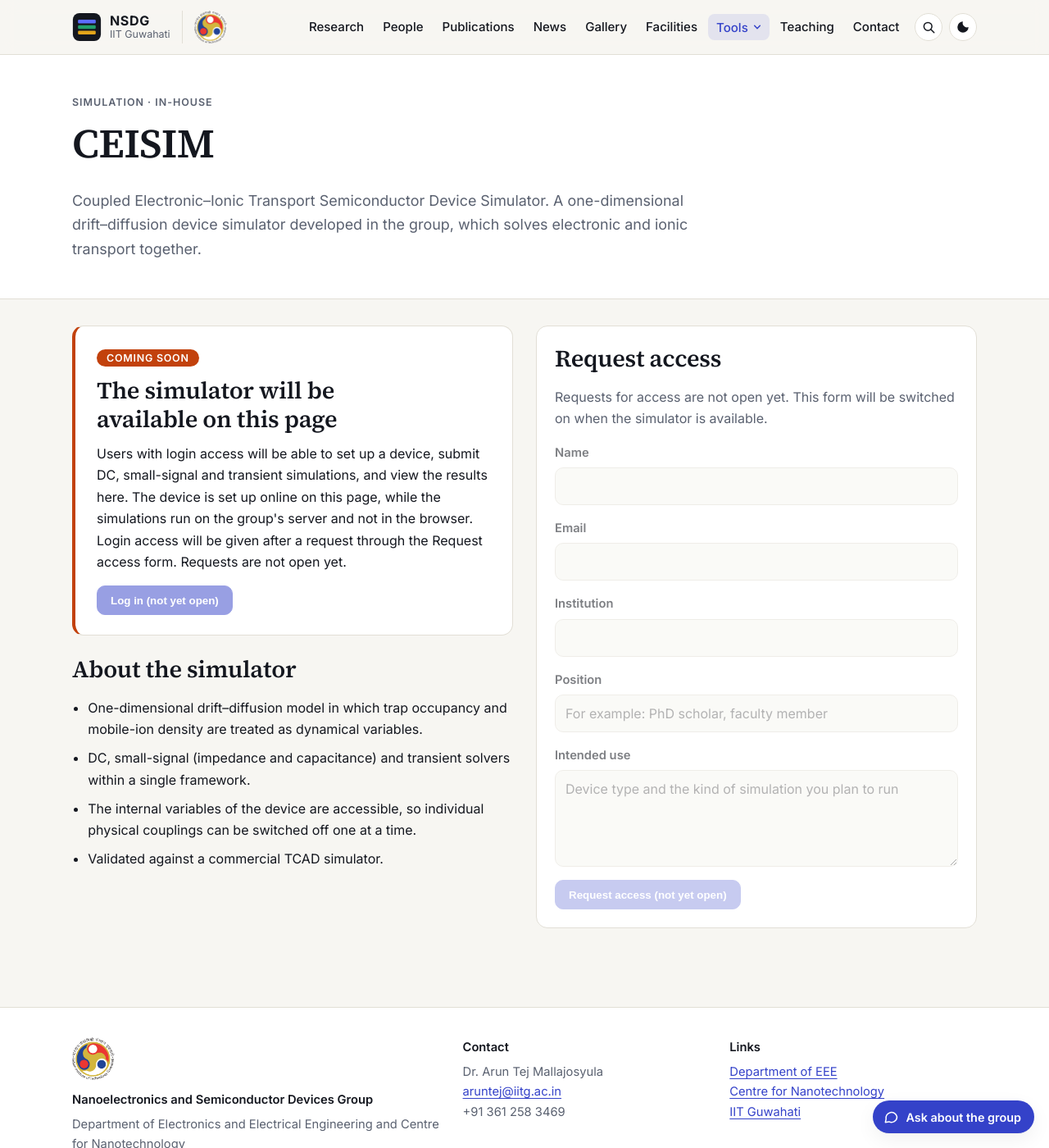
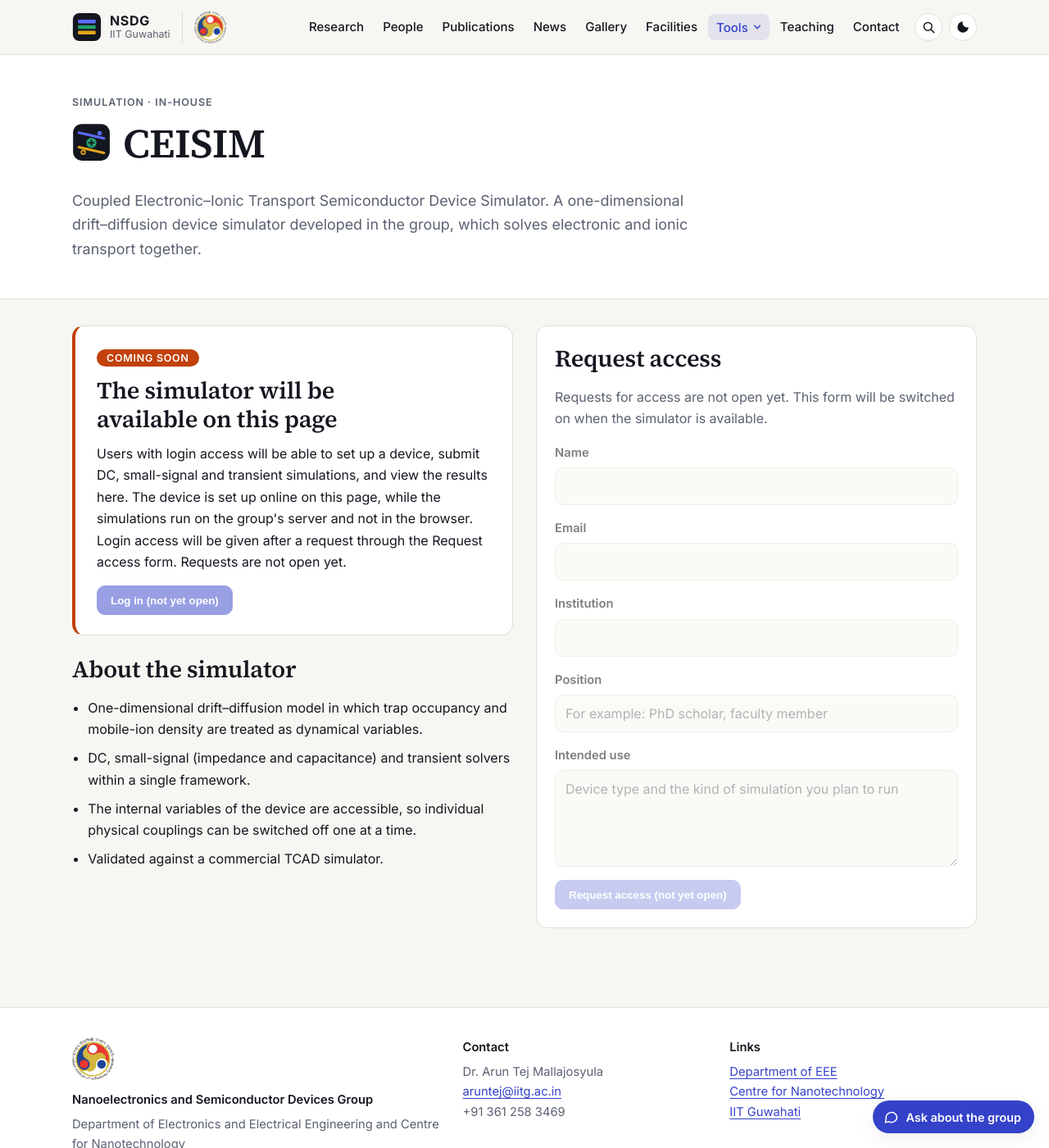
Before and after one commit to nsdg-iitg/nsdg-iitg.github.io, a Jekyll site: the page built from ceisim.html, in a window 1280 px wide and 1400 px high. Shown: the whole window at 82% size. Built offline with Jekyll 4.4.1, drawn with Linux system fonts in a browser that asks for light colours.

Commit message:
Add logos for CEISIM and Fermi
Co-Authored-By: Claude Fable 5.2 <noreply@anthropic.com>
Claude-Session: https://claude.ai/code/session_01EapaZWM2CBMf6ps5HBQLq2

```diff
--- a/_data/tools.yml
+++ b/_data/tools.yml
@@ -1,9 +1,11 @@
 # Items in the "Tools" menu of the header. Add a new tool as a new entry.
 #   name: shown in the menu     url: page on this site or a full https:// address
-#   note: short line under the name (optional)
+#   note: short line under the name (optional)     logo: name of a logo in _includes/tool-logo.html (optional)
 - name: "CEISIM"
   url: /ceisim/
   note: "Coupled electronic–ionic device simulator"
+  logo: ceisim
 - name: "Fermi"
   url: /fermi/
   note: "Band diagrams, cross-sections, 3D device views and spatial profiles"
+  logo: fermi
--- a/_includes/header.html
+++ b/_includes/header.html
@@ -23,7 +23,7 @@
           <button type="button" class="nav-drop-btn{% if in_tools %} current{% endif %}" aria-expanded="false" aria-controls="tools-menu">Tools <svg viewBox="0 0 12 12" width="10" height="10" aria-hidden="true"><path d="M2 4l4 4 4-4" fill="none" stroke="currentColor" stroke-width="1.8" stroke-linecap="round" stroke-linejoin="round"/></svg></button>
           <div class="nav-drop-menu" id="tools-menu">
             {% for t in site.data.tools %}{% assign first = t.url | slice: 0 %}
-            <a href="{% if first == '/' %}{{ t.url | relative_url }}{% else %}{{ t.url }}{% endif %}"{% if here == t.url %} aria-current="page"{% endif %}><span class="nav-drop-name">{{ t.name }}</span>{% if t.note %}<span class="nav-drop-note">{{ t.note }}</span>{% endif %}</a>
+            <a href="{% if first == '/' %}{{ t.url | relative_url }}{% else %}{{ t.url }}{% endif %}"{% if here == t.url %} aria-current="page"{% endif %}>{% if t.logo %}{% include tool-logo.html name=t.logo %}{% endif %}<span class="nav-drop-text"><span class="nav-drop-name">{{ t.name }}</span>{% if t.note %}<span class="nav-drop-note">{{ t.note }}</span>{% endif %}</span></a>
             {% endfor %}
           </div>
         </div>
--- /dev/null
+++ b/_includes/tool-logo.html
@@ -0,0 +1 @@
+{% if include.name == "fermi" %}<svg class="tool-logo" viewBox="0 0 40 40" width="40" height="40" aria-hidden="true"><rect x="1" y="1" width="38" height="38" rx="9" fill="var(--ink)"/><g fill="none" stroke-linecap="round" stroke-width="2.6"><path d="M7 11h7c6 0 6 8 12 8h7" stroke="var(--c-memory)"/><path d="M7 24h7c6 0 6 8 12 8h7" stroke="var(--c-energy)"/><path d="M7 21.5h26" stroke="var(--bg)" stroke-width="1.5" stroke-dasharray="3 2.6"/></g></svg>{% elsif include.name == "ceisim" %}<svg class="tool-logo" viewBox="0 0 40 40" width="40" height="40" aria-hidden="true"><rect x="1" y="1" width="38" height="38" rx="9" fill="var(--ink)"/><g fill="none" stroke-linecap="round" stroke-width="2.6"><path d="M7 10l26 6" stroke="var(--c-memory)"/><path d="M7 25l26 6" stroke="var(--c-energy)"/></g><circle cx="20" cy="20.5" r="5.2" fill="var(--c-light)"/><path d="M17.4 20.5h5.2M20 17.9v5.2" stroke="var(--ink)" stroke-width="1.6" stroke-linecap="round"/><circle cx="28.5" cy="10.6" r="2.3" fill="var(--c-memory)"/><circle cx="11.5" cy="30.4" r="2" fill="var(--ink)" stroke="var(--c-energy)" stroke-width="1.4"/></svg>{% endif %}
--- a/_layouts/page.html
+++ b/_layouts/page.html
@@ -4,7 +4,7 @@ layout: default
 <section class="page-head">
   <div class="wrap">
     {% if page.kicker %}<p class="kicker">{{ page.kicker }}</p>{% endif %}
-    <h1>{{ page.heading | default: page.title }}</h1>
+    <h1>{% if page.logo %}{% include tool-logo.html name=page.logo %}{% endif %}{{ page.heading | default: page.title }}</h1>
     {% if page.lead %}<p class="lead">{{ page.lead }}</p>{% endif %}
   </div>
 </section>
--- a/assets/css/style.css
+++ b/assets/css/style.css
@@ -513,7 +513,10 @@ a, .btn, .chip, .site-nav a { transition: color .15s, background-color .15s, bor
 .nav-drop.open .nav-drop-btn svg { transform: rotate(180deg); }
 .nav-drop-menu { display: none; position: absolute; top: calc(100% + 8px); left: 0; z-index: 30; min-width: 250px; padding: 6px; background: var(--surface); border: 1px solid var(--line); border-radius: 12px; box-shadow: var(--shadow); }
 .nav-drop.open .nav-drop-menu { display: block; }
-.site-nav .nav-drop-menu a { display: block; padding: .55em .7em; }
+.site-nav .nav-drop-menu a { display: flex; align-items: center; gap: 10px; padding: .55em .7em; }
+.nav-drop-menu .tool-logo { width: 30px; height: 30px; flex: none; }
+.nav-drop-text { display: block; min-width: 0; }
+.page-head h1 .tool-logo { width: .95em; height: .95em; vertical-align: -.12em; margin-right: .3em; }
 .nav-drop-name { display: block; font-weight: 600; }
 .nav-drop-note { display: block; font-size: .8rem; font-weight: 400; color: var(--muted); }
 @media (max-width: 1100px) {
--- a/ceisim.html
+++ b/ceisim.html
@@ -4,6 +4,7 @@ permalink: /ceisim/
 layout: page
 kicker: "Simulation · In-house"
 heading: "CEISIM"
+logo: ceisim
 lead: "Coupled Electronic–Ionic Transport Semiconductor Device Simulator. A one-dimensional drift–diffusion device simulator developed in the group, which solves electronic and ionic transport together."
 description: "CEISIM, the in-house coupled electronic–ionic drift–diffusion device simulator of NSDG, IIT Guwahati. Online access is coming soon."
 ---
--- a/fermi/app.html
+++ b/fermi/app.html
@@ -4,6 +4,7 @@
 <meta charset="utf-8">
 <meta name="viewport" content="width=device-width, initial-scale=1">
 <title>Fermi</title>
+<link rel="icon" href="../assets/img/logo-fermi.svg" type="image/svg+xml">
 <meta name="description" content="Publication-ready band diagrams and device cross-sections for semiconductor and materials research, computed from material parameters.">
 <link rel="preconnect" href="https://fonts.googleapis.com">
 <link rel="stylesheet" href="https://fonts.googleapis.com/css2?family=IBM+Plex+Sans:ital,wght@0,400;0,500;0,600;1,400&family=IBM+Plex+Mono:wght@400;500&display=swap">
@@ -58,7 +59,8 @@ a{color:var(--accent)}
 /* ---------- app frame ---------- */
 #app{display:grid;grid-template-columns:minmax(0,1fr);grid-template-rows:46px minmax(0,1fr);height:100%}
 header{display:flex;align-items:center;gap:14px;padding:0 14px;background:var(--panel);border-bottom:1px solid var(--line)}
-.wordmark{display:flex;align-items:baseline;gap:8px;min-width:140px}
+.wordmark{display:flex;align-items:center;gap:8px;min-width:140px}
+.wordmark .flogo{flex:none}
 .wordmark .name{font-size:19px;font-weight:600;letter-spacing:-.01em}
 .wordmark .ef{position:relative;display:inline-block;width:26px;height:14px;vertical-align:middle}
 .wordmark .ef:before{content:"";position:absolute;left:0;right:0;top:7px;border-top:1.5px dashed var(--accent)}
@@ -235,7 +237,7 @@ textarea.code{font:11.5px/1.4 var(--mono);width:100%;min-height:90px;resize:vert
 <body>
 <div id="app">
 <header>
-  <div class="wordmark"><span class="name">Fermi</span><span class="ef" aria-hidden="true"></span><span class="tag hide-m">band diagrams &amp; device figures</span></div>
+  <div class="wordmark"><svg class="flogo" viewBox="0 0 40 40" width="24" height="24" aria-hidden="true"><rect x="1" y="1" width="38" height="38" rx="9" fill="var(--ink)"/><g fill="none" stroke-linecap="round" stroke-width="2.6"><path d="M7 11h7c6 0 6 8 12 8h7" stroke="#5b6cff"/><path d="M7 24h7c6 0 6 8 12 8h7" stroke="#e3a51a"/><path d="M7 21.5h26" stroke="var(--panel)" stroke-width="1.5" stroke-dasharray="3 2.6"/></g></svg><span class="name">Fermi</span><span class="tag hide-m">band diagrams &amp; device figures</span></div>
   <select id="templateSel" class="hsel" aria-label="Load a template" title="Load a template stack"></select>
   <div class="grow"></div>
   <button class="hbtn" id="undoBtn" title="Undo (Ctrl/Cmd+Z)" aria-label="Undo">&#8630;</button>
```
Also changed, not shown: assets/img/logo-ceisim.svg (added), assets/img/logo-fermi.svg (added).
